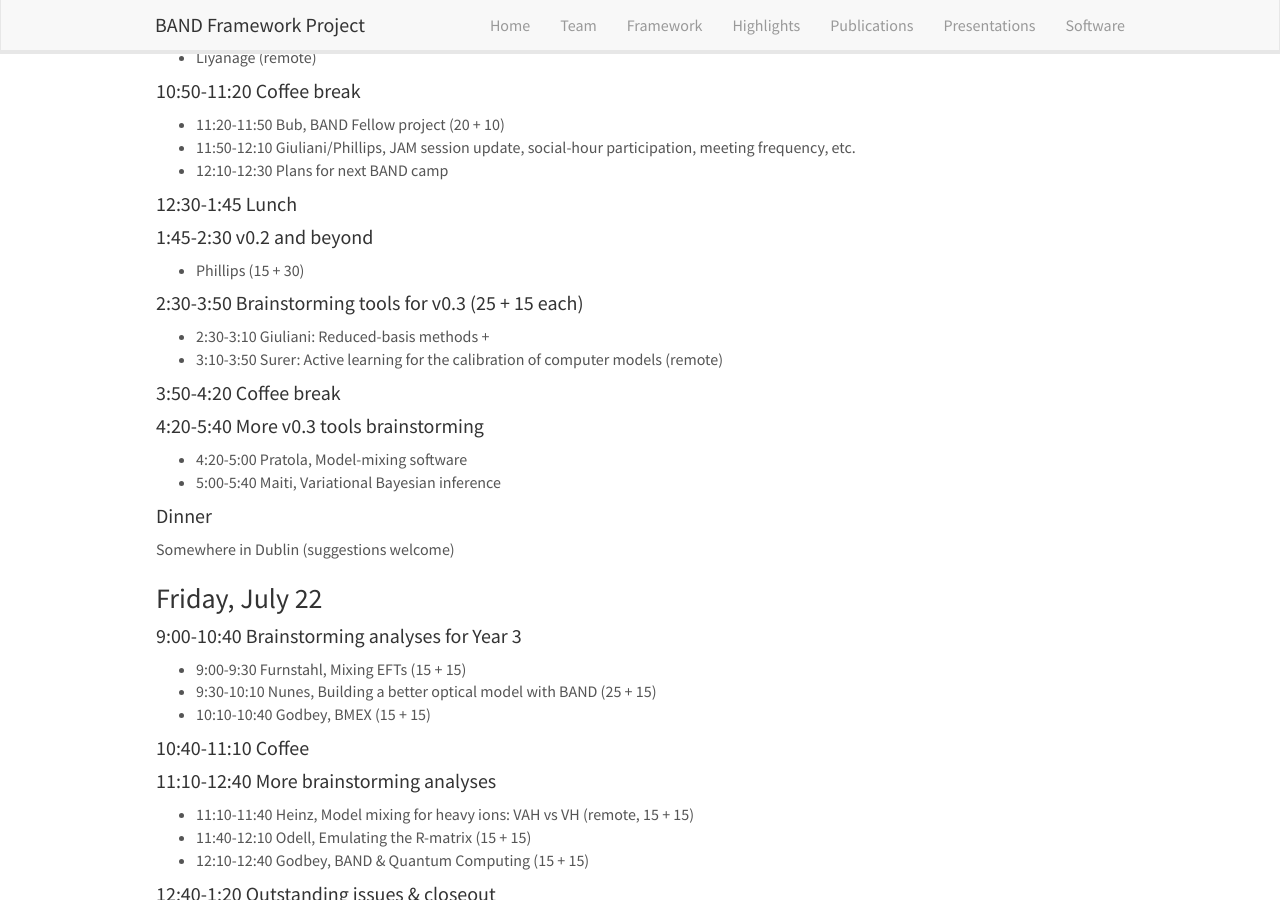
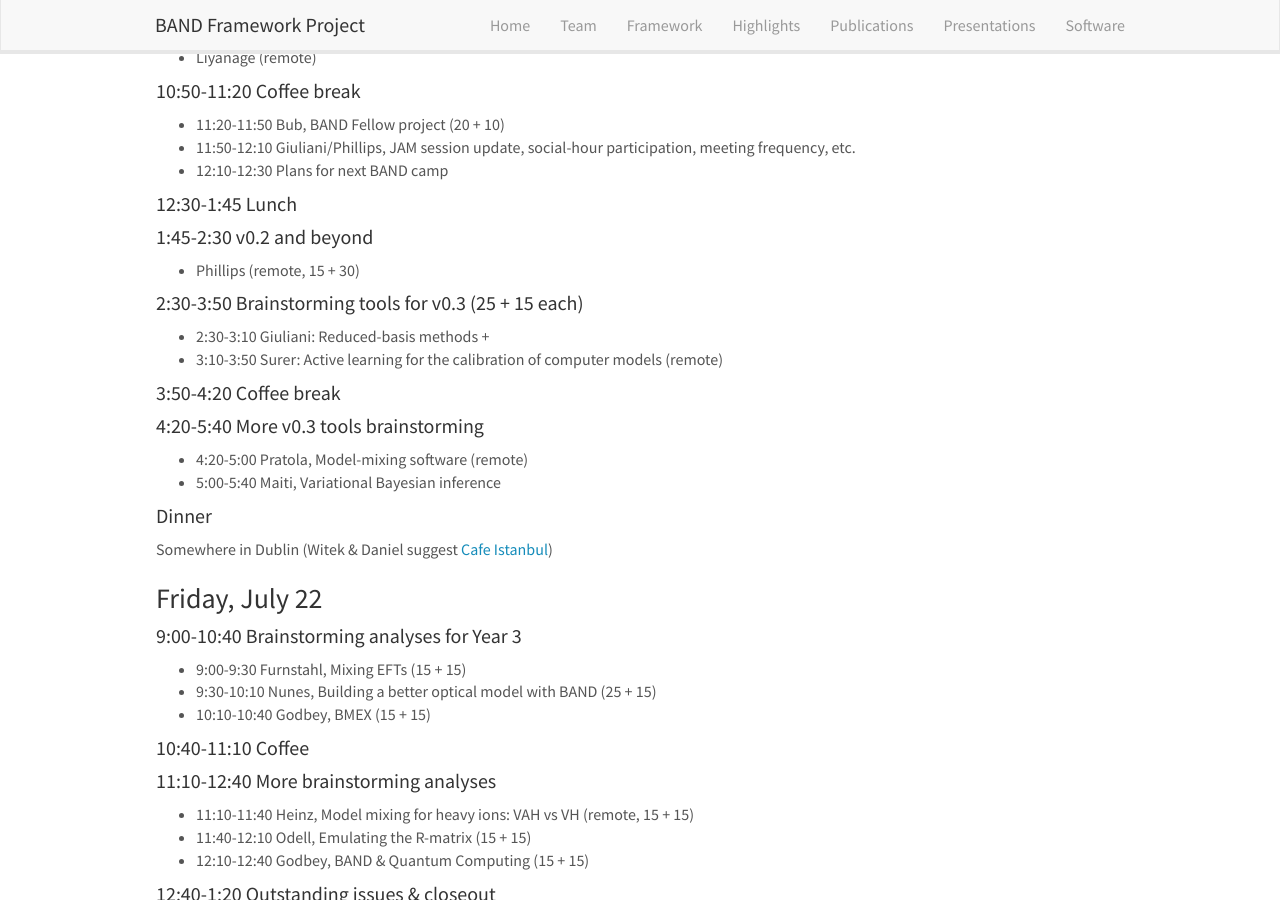
Before and after one commit to bandframework/bandframework.github.io, a Jekyll site: the page built from _pages/retreat.md, in a window 1280 px wide and 900 px high, scrolled down 646 px. Built offline with Jekyll 4.4.1, drawn with Linux system fonts in a browser that asks for light colours; nearby versions of some CDN libraries.

Commit message:
Added dinner & remote talk details

```diff
--- a/_pages/retreat.md
+++ b/_pages/retreat.md
@@ -58,7 +58,7 @@ All times are EDT.
 #### 12:30-1:45 Lunch
 
 #### 1:45-2:30 v0.2 and beyond
-* Phillips (15 + 30)
+* Phillips (remote, 15 + 30)
 
 #### 2:30-3:50 Brainstorming tools for v0.3 (25 + 15 each)
 * 2:30-3:10 Giuliani: Reduced-basis methods +
@@ -67,11 +67,11 @@ All times are EDT.
 #### 3:50-4:20 Coffee break
 
 #### 4:20-5:40 More v0.3 tools brainstorming
-* 4:20-5:00 Pratola, Model-mixing software
+* 4:20-5:00 Pratola, Model-mixing software (remote)
 * 5:00-5:40 Maiti, Variational Bayesian inference
 
 #### Dinner
-Somewhere in Dublin (suggestions welcome)
+Somewhere in Dublin (Witek & Daniel suggest <a href="https://www.cafeistanbuldublin.com/">Cafe Istanbul</a>)
 
 ### Friday, July 22
 
```
